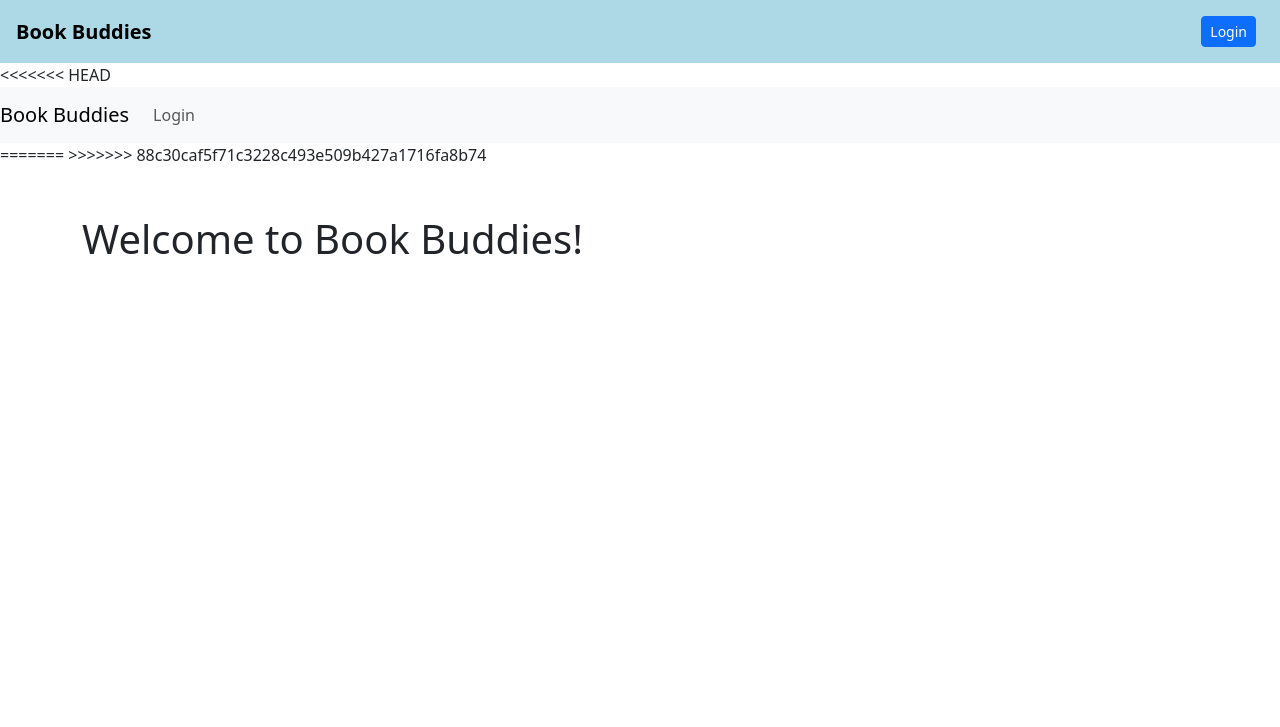
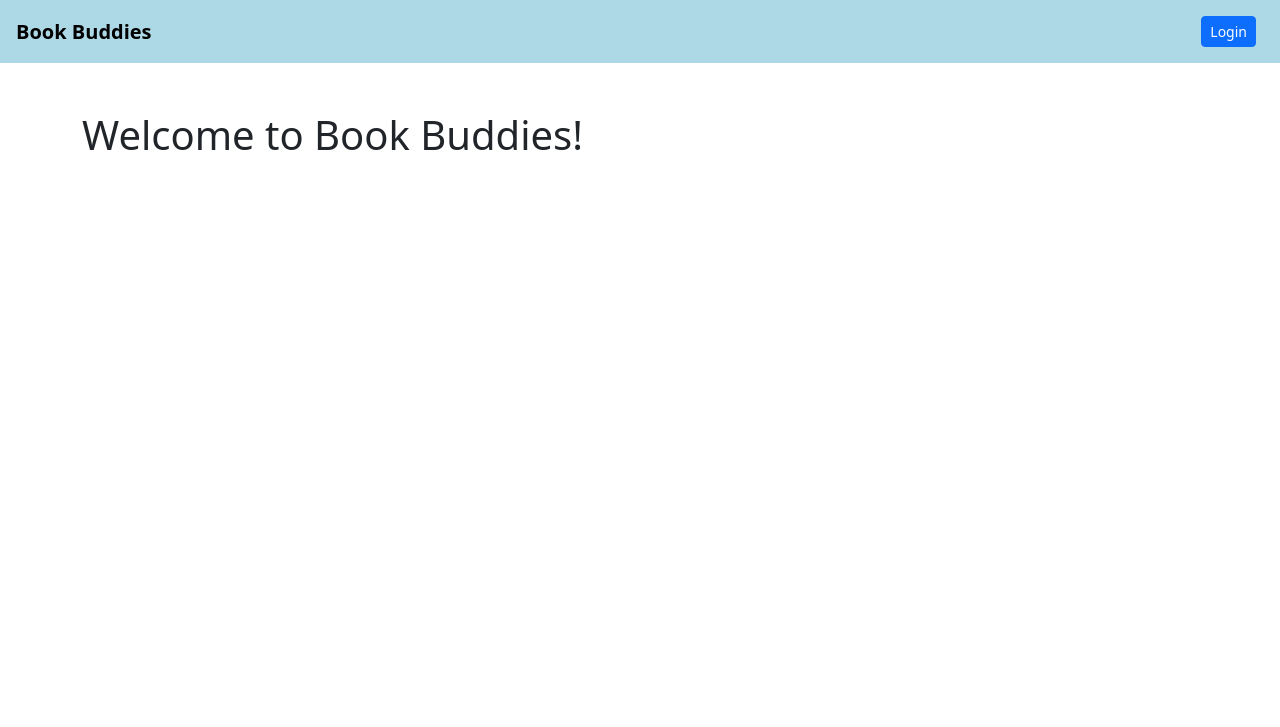
Before and after one commit to PBP-E14/book-buddies, a Django app: page / in a window 1280 px wide. Shown: the top 727 px of the page. Run offline with Django 4.2, Linux system fonts and the light colour scheme; some libraries are stand-ins or nearby versions.

Commit message:
Trying to pull

```diff
--- a/templates/homepage.html
+++ b/templates/homepage.html
@@ -5,40 +5,6 @@
   <link rel="stylesheet" href="https://cdn.jsdelivr.net/npm/bootstrap-icons@1.7.2/font/bootstrap-icons.css">
 </header>
 
-<<<<<<< HEAD
-<nav class="navbar navbar-expand-lg navbar-light bg-light">
-  <a class="navbar-brand" href="#">Book Buddies</a>
-  <button class="navbar-toggler" type="button" data-bs-toggle="collapse" data-bs-target="#navbarNav" aria-controls="navbarNav" aria-expanded="false" aria-label="Toggle navigation">
-    <span class="navbar-toggler-icon"></span>
-  </button>
-  <div class="collapse navbar-collapse" id="navbarNav">
-    <ul class="navbar-nav ml-auto">
-      {% if user.is_authenticated %}
-        <li class="nav-item">
-          <a class="nav-link" href="#">Welcome, {{ user.username }}!</a>
-        </li>
-        <li class="nav-item">
-          <a class="nav-link" href="{% url 'wishlist:show_wishlist' %}">My Wishlist</a>
-        </li>
-        <li class="nav-item">
-          <a class="nav-link" href="{% url 'show_forums' %}">Forum Discussion</a>
-        </li>
-          <a class="nav-link" href="{% url 'user_profile' %}"><i class="bi bi-person"> Profile</i></a>
-        </li>
-        <li class="nav-item">
-          <a class="nav-link" href="{% url 'logout' %}">Logout</a>
-        </li>
-      {% else %}
-        <li class="nav-item">
-          <a class="nav-link" href="{% url 'user_login' %}">Login</a>
-        </li>
-      {% endif %}
-    </ul>
-  </div>
-</nav>
-
-=======
->>>>>>> 88c30caf5f71c3228c493e509b427a1716fa8b74
 <div class="container mt-5">
     <h1>Welcome to Book Buddies!</h1>
 </div>
```
